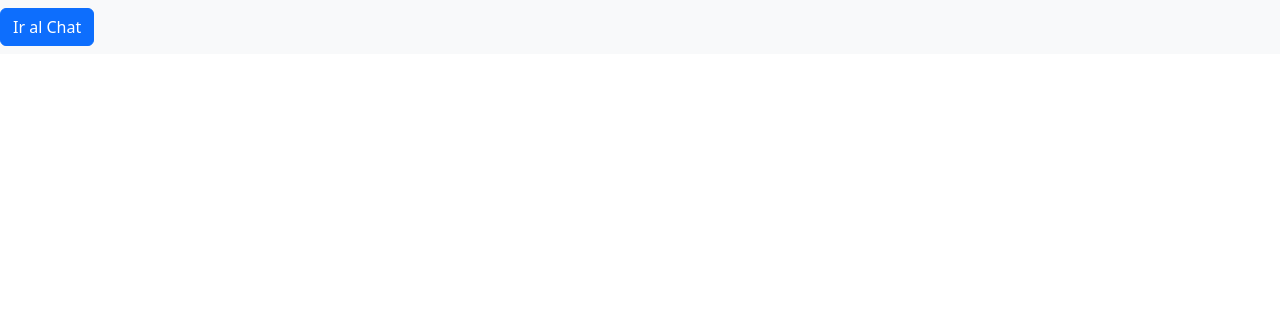
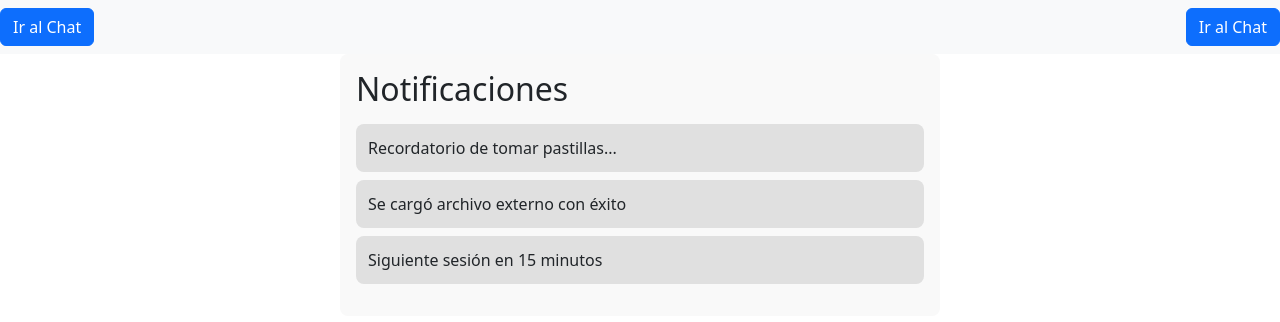
Before and after one commit to upc-pre-202510-1asi0572-2942-toiota/hormonal_care_frontend, an Angular app: page /notifications in a window 1280 px wide. Before the commit this address led to /. Shown: the top 322 px of the page. Built offline with nearby package versions, Linux system fonts and the light colour scheme.

Commit message:
feat: added notification service

```diff
--- a/src/app/app-routing.module.ts
+++ b/src/app/app-routing.module.ts
@@ -4,6 +4,7 @@ import { LoginComponent } from './auth/login/login.component';
 import { RegisterComponent } from './auth/register/register.component';
 import {SelectRoleComponent} from './auth/register/select-role/select-role.component'
 import {ChatComponent} from './chat/chat.component';
+import { NotificationComponent } from './notification/notification.component';
 
 
 const routes: Routes = [
@@ -11,7 +12,8 @@ const routes: Routes = [
   { path: 'login', component: LoginComponent },
   { path: 'register', component: RegisterComponent },
   { path: 'select-role', component: SelectRoleComponent },
-  { path: 'chat', component: ChatComponent}
+  { path: 'chat', component: ChatComponent},
+  { path: 'notifications', component: NotificationComponent}
 
 
 ];
--- a/src/app/app.component.html
+++ b/src/app/app.component.html
@@ -1,4 +1,5 @@
 <nav class="navbar navbar-light bg-light">
   <a class="btn btn-primary" routerLink="/chat">Ir al Chat</a>
+  <a class="btn btn-primary" routerLink="/notifications">Ir al Chat</a>
 </nav>
 <router-outlet></router-outlet>
--- a/src/app/app.module.ts
+++ b/src/app/app.module.ts
@@ -22,6 +22,7 @@ import { RegisterComponent } from './auth/register/register.component';
 import { AppRoutingModule } from './app-routing.module';
 import { SelectRoleComponent } from './auth/register/select-role/select-role.component';
 import { ChatComponent } from './chat/chat.component';
+import {NotificationComponent} from './notification/notification.component';
 import { CommonModule } from '@angular/common';
 
 // Services and Interceptors
@@ -29,13 +30,15 @@ import { AuthService } from './auth/auth.service';
 import { AuthGuard } from './auth/auth.guard';
 import { AuthInterceptor } from './auth/auth.interceptor';
 
+
 @NgModule({
   declarations: [
     AppComponent,
     LoginComponent,
     RegisterComponent,
     SelectRoleComponent,
-    ChatComponent
+    ChatComponent,
+    NotificationComponent
   ],
   imports: [
     BrowserModule,
--- /dev/null
+++ b/src/app/notification/notification.component.css
@@ -0,0 +1,23 @@
+.notification-container {
+  padding: 16px;
+  background: #f9f9f9;
+  border-radius: 8px;
+  max-width: 600px;
+  margin: 0 auto;
+}
+
+.notification-container h2 {
+  margin-bottom: 16px;
+}
+
+.notification-container ul {
+  list-style: none;
+  padding: 0;
+}
+
+.notification-container li {
+  background: #e0e0e0;
+  padding: 12px;
+  margin-bottom: 8px;
+  border-radius: 8px;
+}
--- /dev/null
+++ b/src/app/notification/notification.component.html
@@ -0,0 +1,8 @@
+<div class="notification-container">
+  <h2>Notificaciones</h2>
+  <ul>
+    <li *ngFor="let notification of notifications">
+      {{ notification }}
+    </li>
+  </ul>
+</div>
--- /dev/null
+++ b/src/app/notification/notification.component.ts
@@ -0,0 +1,19 @@
+import {Component, OnInit} from '@angular/core';
+
+@Component({
+  selector: 'app-notification',
+  templateUrl: './notification.component.html',
+  styleUrls: ['./notification.component.css'],
+  standalone: false
+})
+export class NotificationComponent implements OnInit {
+  notifications = [
+    'Recordatorio de tomar pastillas...',
+    'Se cargó archivo externo con éxito',
+    'Siguiente sesión en 15 minutos'
+  ];
+
+  constructor() { }
+  ngOnInit(): void { }
+
+}
```
Also changed, not shown: src/app/notification/notification.component.specs.ts (added, +39 -0 lines).
